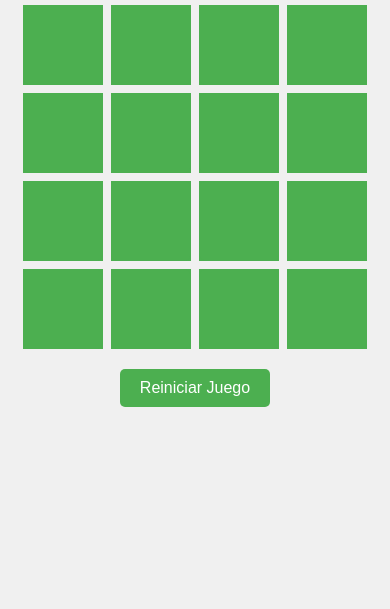
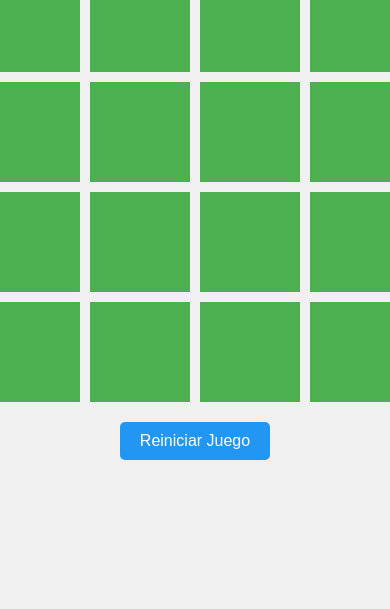
Before and after one commit to DieCode24/EliteStack-Bootcamp, a plain HTML site: page Proyecto-5_Memorama/index.html in a window 390 px wide. Shown: the part 235-844 px from the top of the page. Drawn offline with Linux system fonts and the light colour scheme.

Commit message:
Add changes

```diff
--- a/Proyecto-5_Memorama/index.html
+++ b/Proyecto-5_Memorama/index.html
@@ -27,7 +27,7 @@
             <div class="card" data-card-type="7"></div>
             <div class="card" data-card-type="8"></div>
         </div>
-        <button class="reset-button">Reiniciar Juego</button>
+        <button class="reset-button" onclick="location.reload()">Reiniciar Juego</button>
         <div class="win-message">¡Has ganado!</div>
     </div>
 </body>
--- a/Proyecto-5_Memorama/styles.css
+++ b/Proyecto-5_Memorama/styles.css
@@ -66,70 +66,60 @@ h1 {
 }
 
 .card::after {
-    background-color: #FFF;
-    transform: rotateY(180deg);
-    display: flex;
-    justify-content: center;
-    align-items: center;
-    font-size: 2em;
-    color: #4CAF50;
-}
-
-.card[data-card-type="1"]::after { content: "A"; }
-.card[data-card-type="2"]::after { content: "B"; }
-.card[data-card-type="3"]::after { content: "C"; }
-.card[data-card-type="4"]::after { content: "D"; }
-.card[data-card-type="5"]::after { content: "E"; }
-.card[data-card-type="6"]::after { content: "F"; }
-.card[data-card-type="7"]::after { content: "G"; }
-.card[data-card-type="8"]::after { content: "H"; }
-
-/* Estilos para las cartas volteadas */
-.card.flipped {
+    background-color: #FF5722;
     transform: rotateY(180deg);
 }
 
 /* Botón de reinicio */
 .reset-button {
     padding: 10px 20px;
-    background-color: #4CAF50;
+    font-size: 1em;
+    background-color: #2196F3;
     color: white;
     border: none;
+    border-radius: 5px;
     cursor: pointer;
-    font-size: 1em;
-    border-radius: 5px;
-    margin-bottom: 20px;
-}
-
-.reset-button:hover {
-    background-color: #45a049;
 }
 
 /* Mensaje de victoria */
 .win-message {
     display: none;
-    font-size: 1.5em;
-    color: #4CAF50;
-}
-
-/* Estilos responsivos */
-@media (max-width: 600px) {
-    .board {
-        grid-template-columns: repeat(4, 80px);
-        grid-template-rows: repeat(4, 80px);
-        gap: 8px;
-    }
-
-    .card {
-        width: 80px;
-        height: 80px;
-    }
+    font-size: 2em;
+    color: #FF5722;
+    margin-top: 20px;
 }
 
 /* Distribución aleatoria simulada */
-.board:nth-child(1) .card:nth-child(1) { order: 1; }
-.board:nth-child(1) .card:nth-child(2) { order: 8; }
-.board:nth-child(1) .card:nth-child(3) { order: 5; }
-.board:nth-child(1) .card:nth-child(4) { order: 14; }
-.board:nth-child(1) .card:nth-child(5) { order: 12; }
-.board:nth-child(1) .card:nth-child(6) { order: 3; }
+.board:nth-of-type(1) .card:nth-child(1) { order: 1; }
+.board:nth-of-type(1) .card:nth-child(2) { order: 8; }
+.board:nth-of-type(1) .card:nth-child(3) { order: 5; }
+.board:nth-of-type(1) .card:nth-child(4) { order: 14; }
+.board:nth-of-type(1) .card:nth-child(5) { order: 12; }
+.board:nth-of-type(1) .card:nth-child(6) { order: 3; }
+.board:nth-of-type(1) .card:nth-child(7) { order: 9; }
+.board:nth-of-type(1) .card:nth-child(8) { order: 16; }
+.board:nth-of-type(1) .card:nth-child(9) { order: 7; }
+.board:nth-of-type(1) .card:nth-child(10) { order: 4; }
+.board:nth-of-type(1) .card:nth-child(11) { order: 11; }
+.board:nth-of-type(1) .card:nth-child(12) { order: 13; }
+.board:nth-of-type(1) .card:nth-child(13) { order: 2; }
+.board:nth-of-type(1) .card:nth-child(14) { order: 10; }
+.board:nth-of-type(1) .card:nth-child(15) { order: 15; }
+.board:nth-of-type(1) .card:nth-child(16) { order: 6; }
+
+.board:nth-of-type(2) .card:nth-child(1) { order: 6; }
+.board:nth-of-type(2) .card:nth-child(2) { order: 13; }
+.board:nth-of-type(2) .card:nth-child(3) { order: 4; }
+.board:nth-of-type(2) .card:nth-child(4) { order: 10; }
+.board:nth-of-type(2) .card:nth-child(5) { order: 11; }
+.board:nth-of-type(2) .card:nth-child(6) { order: 2; }
+.board:nth-of-type(2) .card:nth-child(7) { order: 16; }
+.board:nth-of-type(2) .card:nth-child(8) { order: 1; }
+.board:nth-of-type(2) .card:nth-child(9) { order: 8; }
+.board:nth-of-type(2) .card:nth-child(10) { order: 5; }
+.board:nth-of-type(2) .card:nth-child(11) { order: 15; }
+.board:nth-of-type(2) .card:nth-child(12) { order: 7; }
+.board:nth-of-type(2) .card:nth-child(13) { order: 14; }
+.board:nth-of-type(2) .card:nth-child(14) { order: 3; }
+.board:nth-of-type(2) .card:nth-child(15) { order: 12; }
+.board:nth-of-type(2) .card:nth-child(16) { order: 9; }
```
